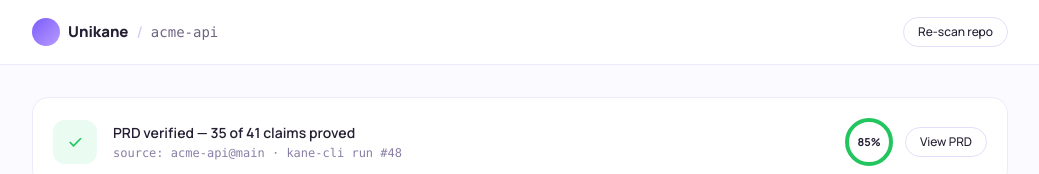
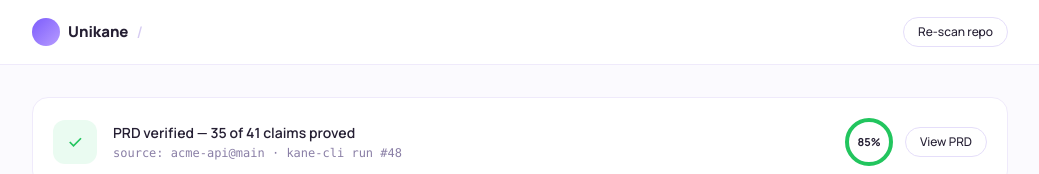
Before and after one commit to tamago-labs/unikorn, a React (Vite) app in the folder frontend/: page /design in a window 1280 px wide. Shown: the top 174 px of the page, without its empty margins (120-1159 px from the left). Built offline with nearby package versions, Linux system fonts and the light colour scheme; no server answers.

Commit message:
fix: show actual folder name in header

```diff
--- a/frontend/src/pages/DesignApp.tsx
+++ b/frontend/src/pages/DesignApp.tsx
@@ -1,10 +1,11 @@
-import { useState } from 'react'
+import { useState, useEffect } from 'react'
 import StudioHeader from '../components/StudioHeader'
 import VerifiedCard from '../components/VerifiedCard'
 import StudioTabs from '../components/StudioTabs'
 import ArtifactCard from '../components/ArtifactCard'
 import NewArtifactCard from '../components/NewArtifactCard'
 import Gallery from '../components/Gallery'
+import { fetchWorkingFolder } from '../api'
 
 const tabs = [
   { id: 'tutorial', label: 'Tutorial', count: 4 },
@@ -31,12 +32,20 @@ const mockArtifacts: Record<string, Array<{ title: string; subtitle: string; bad
 
 export default function DesignApp() {
   const [activeTab, setActiveTab] = useState('tutorial')
+  const [projectName, setProjectName] = useState('')
+
+  useEffect(() => {
+    fetchWorkingFolder().then((r) => {
+      const name = r.folder.split(/[/\\]/).pop() || r.folder
+      setProjectName(name)
+    }).catch(() => {})
+  }, [])
 
   const artifacts = mockArtifacts[activeTab] || []
 
   return (
     <div className="min-h-screen bg-[#FBFAFE]">
-      <StudioHeader projectName="acme-api" />
+      <StudioHeader projectName={projectName} />
 
       <main className="max-w-5xl mx-auto px-6 py-8">
         <VerifiedCard
```
